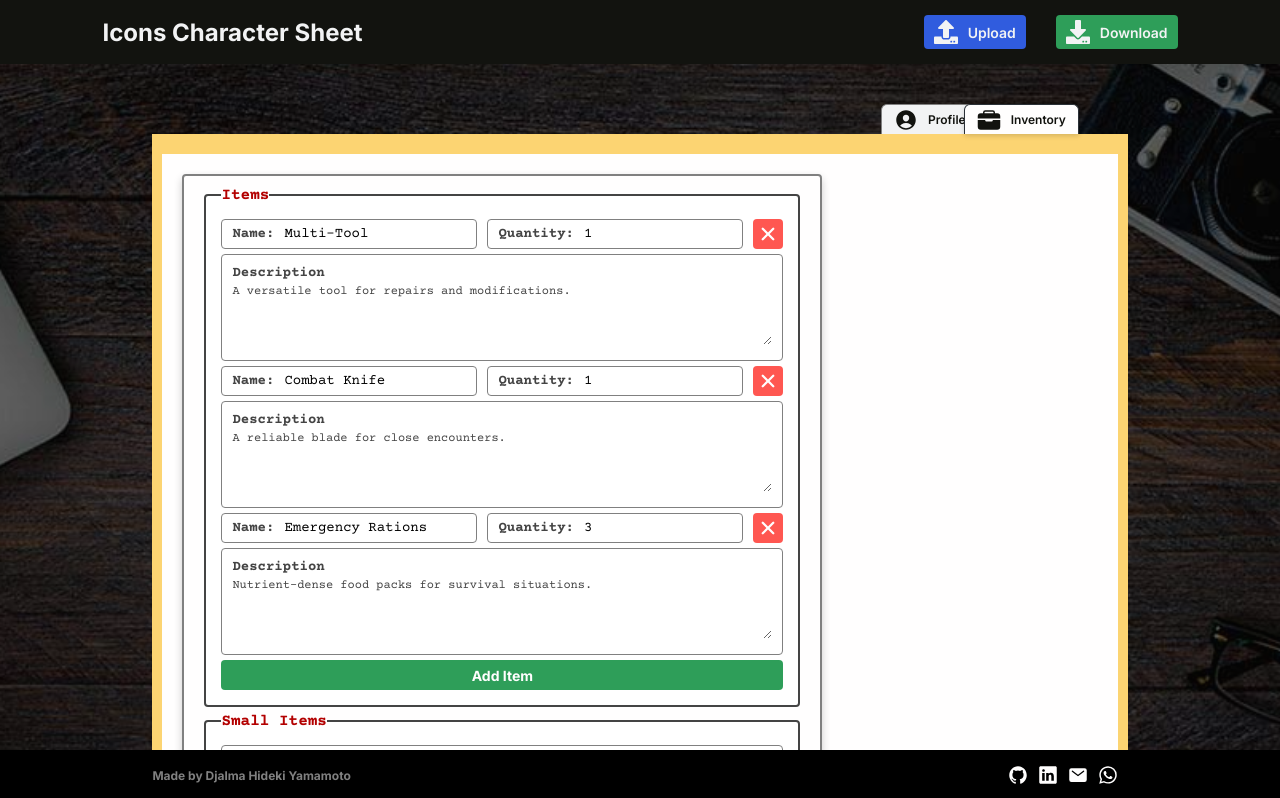
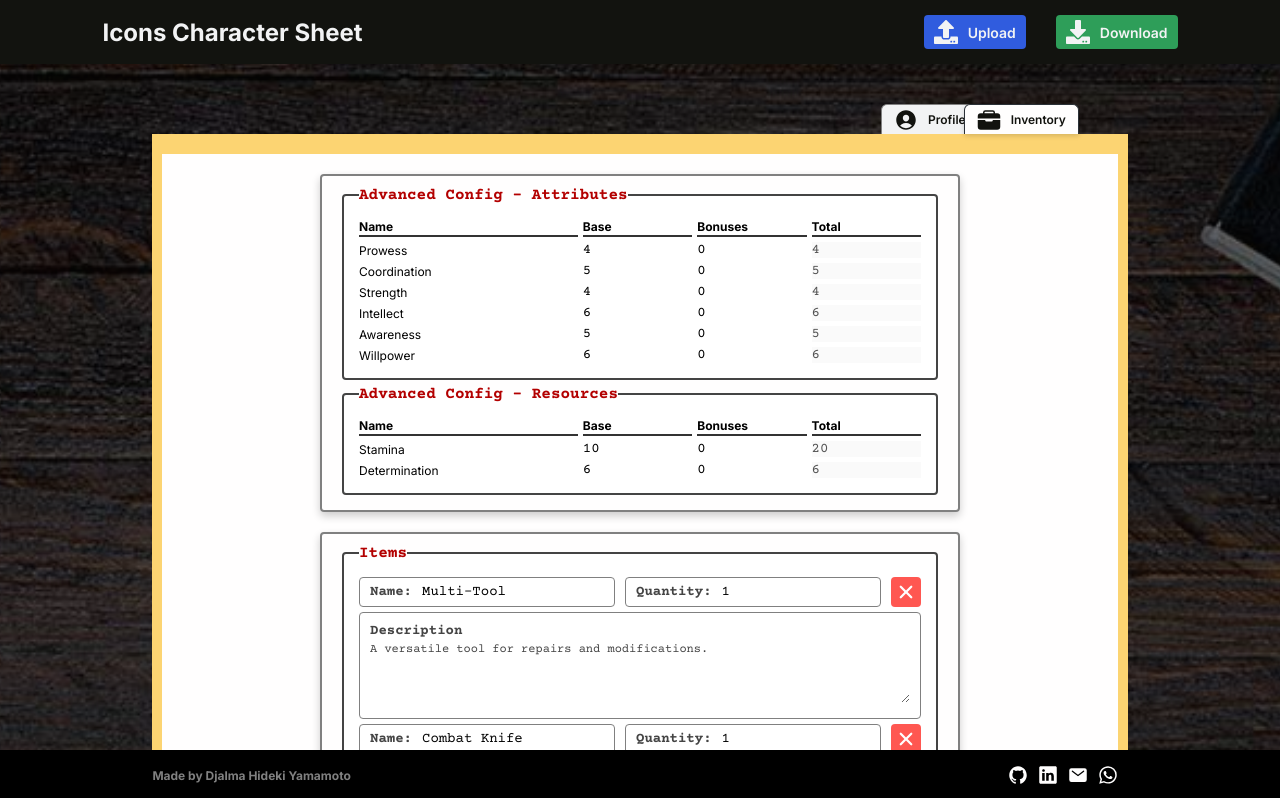
Before and after one commit to YH1d3k12/icons-character-sheet, a React (Vite) app in the folder frontend/: page /inventory in a window 1280 px wide. Shown: the top 798 px of the page. Built offline with nearby package versions, Linux system fonts and the light colour scheme.

Commit message:
Feat: created advanced stats forms.

```diff
--- /dev/null
+++ b/frontend/src/components/AdvancedStatsForm/index.tsx
@@ -0,0 +1,177 @@
+import { useCharacter, useKeyStat } from '../../hooks/useCharacter';
+import type { AttributeKey } from '../../services/attribute';
+import './styles.css';
+
+export default function AdvancedStatsForm() {
+    const [character, setCharacter] = useCharacter();
+    const totalStamina = useKeyStat('totalStamina');
+    const totalDetermination = useKeyStat('totalDetermination');
+
+    return (
+        <form className="form advanced-stats-form">
+            <fieldset>
+                <legend>Advanced Config - Attributes</legend>
+                <div className="advanced-config-table">
+                    <div className="advanced-config-row advanced-config-header">
+                        <div>Name</div>
+                        <div>Base</div>
+                        <div>Bonuses</div>
+                        <div>Total</div>
+                    </div>
+                    {(Object.keys(character.attributes) as AttributeKey[]).map(
+                        attrKey => {
+                            const attr = character.attributes[attrKey];
+                            const total = attr.base + attr.flat;
+
+                            return (
+                                <div
+                                    key={attrKey}
+                                    className="advanced-config-row"
+                                >
+                                    <div className="attr-name">{attrKey}</div>
+                                    <input
+                                        type="number"
+                                        className="form-input"
+                                        value={attr.base}
+                                        onChange={e =>
+                                            setCharacter({
+                                                ...character,
+                                                attributes: {
+                                                    ...character.attributes,
+                                                    [attrKey]: {
+                                                        ...attr,
+                                                        base:
+                                                            parseInt(
+                                                                e.target.value,
+                                                                10
+                                                            ) || 0,
+                                                    },
+                                                },
+                                            })
+                                        }
+                                    />
+                                    <input
+                                        type="number"
+                                        className="form-input"
+                                        value={attr.flat}
+                                        onChange={e =>
+                                            setCharacter({
+                                                ...character,
+                                                attributes: {
+                                                    ...character.attributes,
+                                                    [attrKey]: {
+                                                        ...attr,
+                                                        flat:
+                                                            parseInt(
+                                                                e.target.value,
+                                                                10
+                                                            ) || 0,
+                                                    },
+                                                },
+                                            })
+                                        }
+                                    />
+                                    <input
+                                        type="number"
+                                        className="form-input"
+                                        value={total}
+                                        readOnly
+                                        disabled
+                                    />
+                                </div>
+                            );
+                        }
+                    )}
+                </div>
+            </fieldset>
+            <fieldset>
+                <legend>Advanced Config - Resources</legend>
+
+                <div className="advanced-config-table">
+                    <div className="advanced-config-row advanced-config-header">
+                        <div>Name</div>
+                        <div>Base</div>
+                        <div>Bonuses</div>
+                        <div>Total</div>
+                    </div>
+                    <div className="advanced-config-row">
+                        <div className="attr-name">Stamina</div>
+                        <input
+                            type="number"
+                            className="form-input"
+                            value={character.stamina.base}
+                            onChange={e =>
+                                setCharacter({
+                                    ...character,
+                                    stamina: {
+                                        ...character.stamina,
+                                        base: parseInt(e.target.value, 10) || 0,
+                                    },
+                                })
+                            }
+                        />
+                        <input
+                            type="number"
+                            className="form-input"
+                            value={character.stamina.flat}
+                            onChange={e =>
+                                setCharacter({
+                                    ...character,
+                                    stamina: {
+                                        ...character.stamina,
+                                        flat: parseInt(e.target.value, 10) || 0,
+                                    },
+                                })
+                            }
+                        />
+                        <input
+                            type="number"
+                            className="form-input"
+                            value={totalStamina}
+                            readOnly
+                            disabled
+                        />
+                    </div>
+                    <div className="advanced-config-row">
+                        <div className="attr-name">Determination</div>
+                        <input
+                            type="number"
+                            className="form-input"
+                            value={character.determination.base}
+                            onChange={e =>
+                                setCharacter({
+                                    ...character,
+                                    determination: {
+                                        ...character.determination,
+                                        base: parseInt(e.target.value, 10) || 0,
+                                    },
+                                })
+                            }
+                        />
+                        <input
+                            type="number"
+                            className="form-input"
+                            value={character.determination.flat}
+                            onChange={e =>
+                                setCharacter({
+                                    ...character,
+                                    determination: {
+                                        ...character.determination,
+                                        flat: parseInt(e.target.value, 10) || 0,
+                                    },
+                                })
+                            }
+                        />
+                        <input
+                            type="number"
+                            className="form-input"
+                            value={totalDetermination}
+                            readOnly
+                            disabled
+                        />
+                    </div>
+                </div>
+            </fieldset>
+        </form>
+    );
+}
--- /dev/null
+++ b/frontend/src/components/AdvancedStatsForm/styles.css
@@ -0,0 +1,36 @@
+.advanced-stats-form {
+    min-width: 580px;
+    max-width: 640px;
+}
+
+.advanced-config-table {
+    display: grid;
+    grid-template-columns: 2fr 1fr 1fr 1fr;
+    gap: 0.5rem;
+    align-items: center;
+}
+
+.advanced-config-row {
+    display: contents;
+}
+
+.advanced-config-header div {
+    border-bottom: 2px solid #333;
+    padding-bottom: 1px;
+    font-size: 1.2rem;
+    font-weight: bold;
+    text-transform: capitalize;
+}
+
+.attr-name {
+    padding-right: 10px;
+    font-size: 1.2rem;
+    text-transform: capitalize;
+}
+
+@media screen and (max-width: 680px) {
+    .advanced-stats-form {
+        min-width: 300px;
+        width: 100%;
+    }
+}
--- a/frontend/src/components/InventoryForm/styles.css
+++ b/frontend/src/components/InventoryForm/styles.css
@@ -48,6 +48,13 @@
     color: var(--shamrock-green);
 }
 
+@media screen and (max-width: 680px) {
+    .inventory-form {
+        min-width: 300px;
+        width: 100%;
+    }
+}
+
 @media screen and (max-width: 640px) {
     .rmv-item-button {
         position: absolute;
--- a/frontend/src/components/Layout/index.tsx
+++ b/frontend/src/components/Layout/index.tsx
@@ -1,7 +1,6 @@
 import React, { useState } from 'react';
 import { Outlet } from 'react-router-dom';
 import type { Character } from '../../services/character';
-import type { DerivedStatsMap } from '../../hooks/useDerivedStats';
 import useDerivedStats from '../../hooks/useDerivedStats';
 import Header from '../Header';
 import Navbar from '../Navbar';
@@ -9,6 +8,8 @@ import Footer from '../Footer';
 import mockedCharacter from '../../data/mockedCharacter';
 import desk from '../../assets/desk.jpg';
 import './styles.css';
+
+type DerivedStatsMap = Record<string, number>;
 
 export const CharacterContext = React.createContext<
     | [
--- a/frontend/src/pages/Inventory/index.tsx
+++ b/frontend/src/pages/Inventory/index.tsx
@@ -1,9 +1,11 @@
 import InventoryForm from '../../components/InventoryForm';
+import AdvancedStatsForm from '../../components/AdvancedStatsForm';
 import './styles.css';
 
 export default function InventoryPage() {
     return (
         <div className="inventory-page">
+            <AdvancedStatsForm />
             <InventoryForm />
         </div>
     );
--- a/frontend/src/pages/Inventory/styles.css
+++ b/frontend/src/pages/Inventory/styles.css
@@ -1,3 +1,7 @@
 .inventory-page {
+    display: flex;
+    flex-wrap: wrap;
+    justify-content: center;
+    gap: 20px;
     padding: 20px;
 }
```
